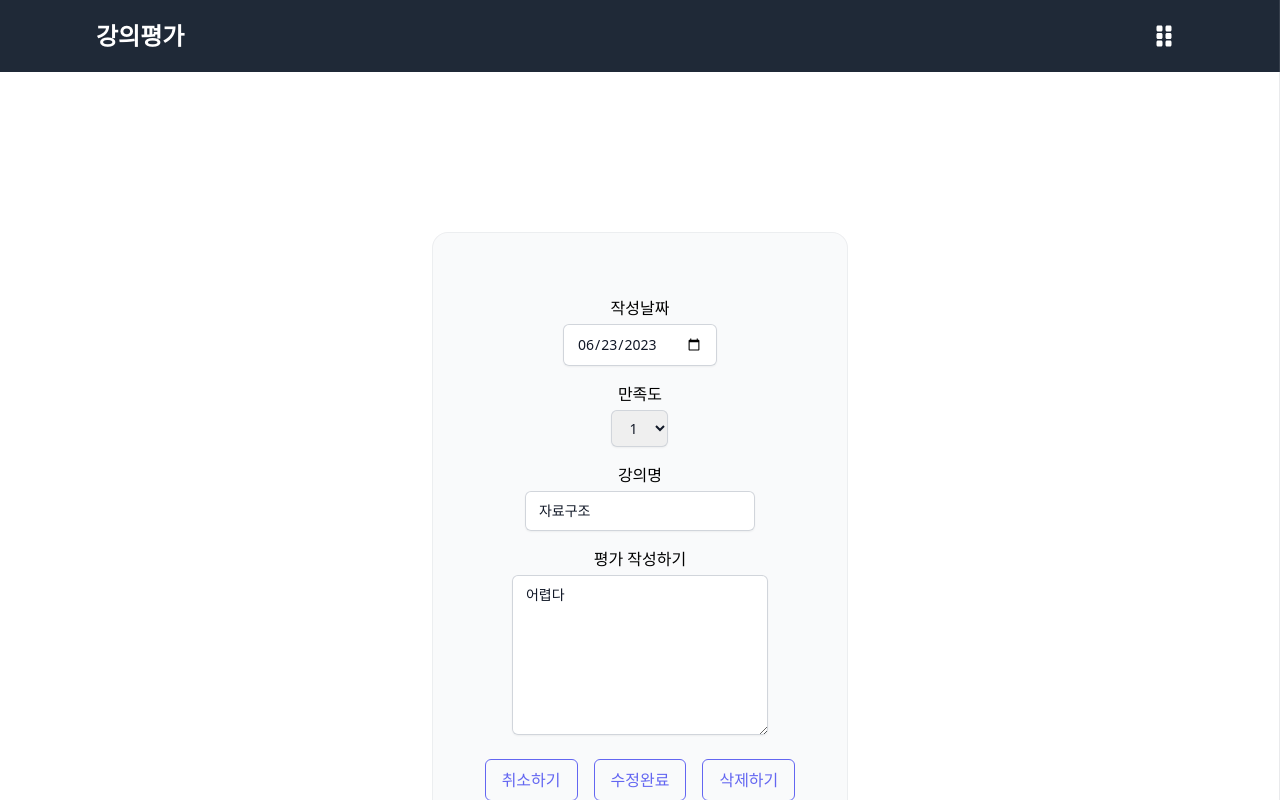
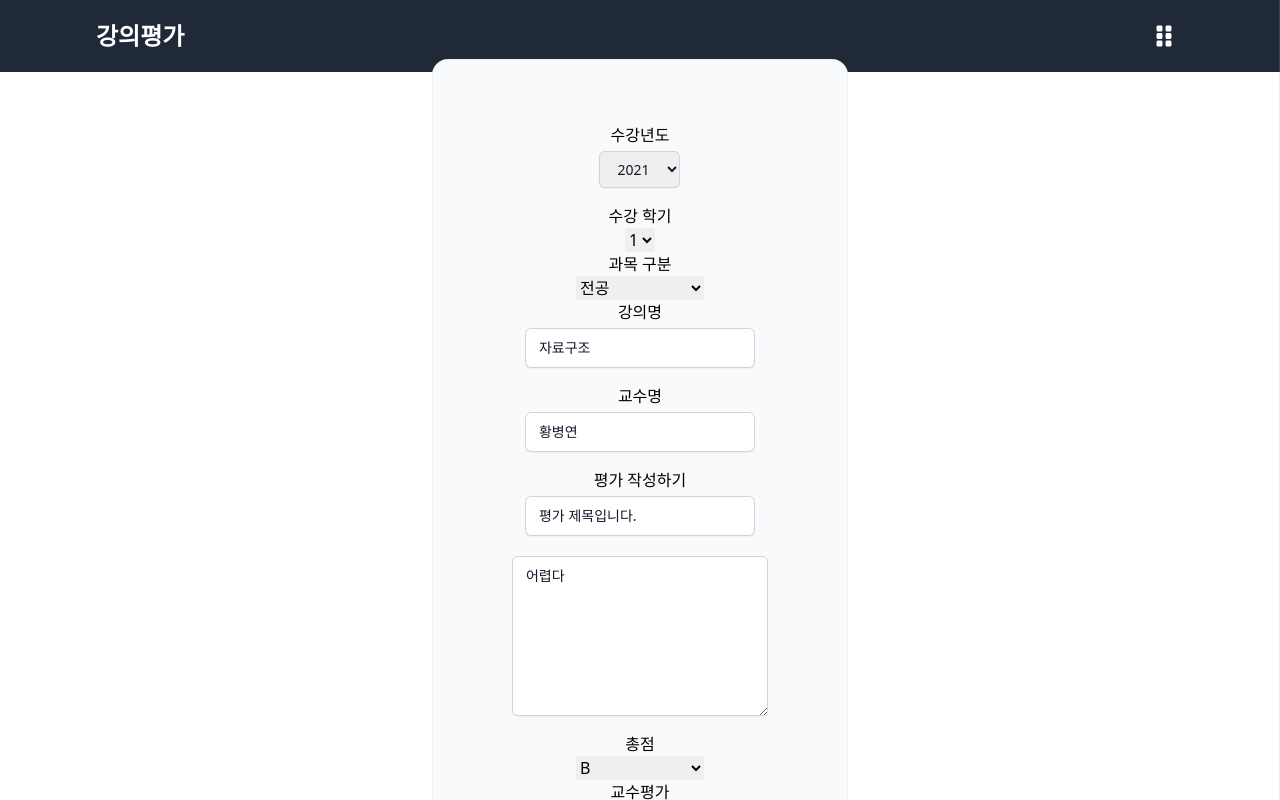
Before and after one commit to CUK-LikeLion-Team8-Assigment/Front, a React (Create React App) app: page /edit/1 in a window 1280 px wide. Shown: the top 800 px of the page. Built offline with nearby package versions, Linux system fonts and the light colour scheme; sample sign-in values are in the browser's storage.

Commit message:
데이터목록 수정완료

```diff
--- a/src/App.js
+++ b/src/App.js
@@ -12,34 +12,67 @@ import { useSelector } from "react-redux";
 
 const AssessmentData = [
   {
-    id: 1,
-    score: 1,
-    lecture: "자료구조",
-    content: "어렵다",
-    date: 1687513053255,
+    userID: 1,
+    lectureName: "자료구조",
+    professorName: "황병연",
+    lectureYear: 2021,
+    semesterDivide: 1,
+    lectureDivide: "전공",
+    evaluationTitle: "평가 제목입니다.",
+    evaluationContent: "어렵다",
+    totalScore: "B",
+    creditScore: "B",
+    comfortableScore: "C",
+    lectureScore: "C",
+
   },
   {
-    id: 2,
-    score: 2,
-    lecture: "이산수학",
-    content: "조금 어렵다",
-    date: 1687513053256,
+    userID: 2,
+    lectureName: "이산수학",
+    professorName: "교수님 이름",
+    lectureYear: 2022,
+    semesterDivide: 2,
+    lectureDivide: "전공",
+    evaluationTitle: "평가 제목입니다.",
+    evaluationContent: "조금 어렵다",
+    totalScore: "A",
+    creditScore: "B",
+    comfortableScore: "B",
+    lectureScore: "C",
+
   },
   {
-    id: 3,
-    score: 3,
-    lecture: "논회설",
-    content: "많이 어렵다",
-    date: 1687513053257,
+    userID: 3,
+    lectureName: "논회설",
+    professorName: "교수님 이름",
+    lectureYear: 2020,
+    semesterDivide: 1,
+    lectureDivide: "전공",
+    evaluationTitle: "평가 제목입니다.",
+    evaluationContent: "많이 어렵다",
+    totalScore: "B",
+    creditScore: "C",
+    comfortableScore: "C",
+    lectureScore: "D",
+
   },
   {
-    id: 4,
-    score: 4,
-    lecture: "컴퓨터구조",
-    content: "많이많이 어렵다",
-    date: 1687513053257,
+    userID: 4,
+    lectureName: "컴퓨터구조",
+    professorName: "교수님 이름",
+    lectureYear: 2023,
+    semesterDivide: 2,
+    lectureDivide: "전공",
+    evaluationTitle: "평가 제목입니다.",
+    evaluationContent: "많이많이 어렵다",
+    totalScore: "C",
+    creditScore: "C",
+    comfortableScore: "D",
+    lectureScore: "D",
+
   },
 ];
+
 
 const reducer = (state, action) => {
   let newState = [];
@@ -52,12 +85,12 @@ const reducer = (state, action) => {
       break;
     }
     case "REMOVE": {
-      newState = state.filter((it) => it.id !== action.targetId);
+      newState = state.filter((it) => it.userID !== action.targetId);
       break;
     }
     case "EDIT": {
       newState = state.map((it) =>
-        it.id === action.data.id ? { ...action.data } : it
+        it.userID === action.data.userID ? { ...action.data } : it
       );
       break;
     } //전달받은 아이디와 일치하는 요소를 찾아낸 다음에 일치하는 요소에는 action.data 를 전달하게 함
@@ -81,15 +114,34 @@ function App() {
 
   const dataID = useRef(5);
   //CREATE
-  const onCreate = (date, lecture, content, score) => {
+  const onCreate = (
+    lectureName,
+    professorName,
+    lectureYear,
+    semesterDivide,
+    lectureDivide,
+    evaluationTitle,
+    evaluationContent,
+    totalScore,
+    creditScore,
+    comfortableScore,
+    lectureScore
+  ) => {
     dispatch({
       type: "CREATE",
       data: {
-        id: dataID.current,
-        date: new Date(date).getTime(),
-        lecture,
-        content,
-        score,
+        userID: dataID.current,
+        lectureName,
+        professorName,
+        lectureYear: new Date(lectureYear).getTime(),
+        semesterDivide,
+        lectureDivide,
+        evaluationTitle,
+        evaluationContent,
+        totalScore,
+        creditScore,
+        comfortableScore,
+        lectureScore,
       },
     });
     dataID.current += 1;
@@ -99,15 +151,35 @@ function App() {
     dispatch({ type: "REMOVE", targetId });
   };
   //onEdit
-  const onEdit = (targetId, date, lecture, content, score) => {
+  const onEdit = (
+    targetId,
+    lectureName,
+    professorName,
+    lectureYear,
+    semesterDivide,
+    lectureDivide,
+    evaluationTitle,
+    evaluationContent,
+    totalScore,
+    creditScore,
+    comfortableScore,
+    lectureScore
+  ) => {
     dispatch({
       type: "EDIT",
       data: {
-        id: targetId,
-        date: new Date(date).getTime(),
-        lecture,
-        content,
-        score,
+        userID: targetId,
+        lectureName,
+        professorName,
+        lectureYear: new Date(lectureYear).getTime(),
+        semesterDivide,
+        lectureDivide,
+        evaluationTitle,
+        evaluationContent,
+        totalScore,
+        creditScore,
+        comfortableScore,
+        lectureScore,
       },
     });
   };
--- a/src/components/crud_component/Editor.jsx
+++ b/src/components/crud_component/Editor.jsx
@@ -9,16 +9,23 @@ export const getStringDate = (dateString) => {
 
 const Editor = ({ isEdit, originData }) => {
   const contentRef = useRef();
-  const [content, setContent] = useState("");
-  const [score, setScore] = useState(3);
-  const [date, setDate] = useState(getStringDate(new Date()));
-  const [lecture, setLecture] = useState("");
+  const [evaluationContent, setEvaluationContent] = useState("");
+  const [lectureYear, setLectureYear] = useState(2023);
+  const [lectureName, setLectureName] = useState("");
+  const [professorName, setProfessorName] = useState("");
+  const [semesterDivide, setSemesterDivide] = useState("1");
+  const [lectureDivide, setLectureDivide] = useState("전공");
+  const [evaluationTitle, setEvaluationTitle] = useState("");
+  const [totalScore, setTotalScore] = useState("A");
+  const [comfortableScore, setComfortableScore] = useState("A");
+  const [creditScore, setCreditScore] = useState("A");
+  const [lectureScore, setLectureScore] = useState("A");
 
   const { onCreate, onEdit, onRemove } = useContext(AssessmentDispatchContext);
 
   const navigate = useNavigate();
   const handleSubmit = () => {
-    if (content.length < 1) {
+    if (evaluationContent.length < 1) {
       contentRef.current.focus();
       return;
     }
@@ -29,9 +36,37 @@ const Editor = ({ isEdit, originData }) => {
       )
     ) {
       if (!isEdit) {
-        onCreate(date, lecture, content, score);
+
+        // 새로운 일기 작성
+        onCreate(
+          lectureName,
+          professorName,
+          lectureYear,
+          semesterDivide,
+          lectureDivide,
+          evaluationTitle,
+          evaluationContent,
+          totalScore,
+          creditScore,
+          comfortableScore,
+          lectureScore
+        );
       } else {
-        onEdit(originData.id, date, lecture, content, score);
+        // 일기 수정
+        onEdit(
+          originData.userID,
+          lectureName,
+          professorName,
+          lectureYear,
+          semesterDivide,
+          lectureDivide,
+          evaluationTitle,
+          evaluationContent,
+          totalScore,
+          creditScore,
+          comfortableScore,
+          lectureScore
+        );
       }
     }
     //onCreate 함수는 App.js 에서 date, content, emotion 을 받았었음
@@ -40,20 +75,40 @@ const Editor = ({ isEdit, originData }) => {
 
   const handleRemove = () => {
     if (window.confirm("정말 삭제하시겠습니까?")) {
-      onRemove(originData.id);
+      onRemove(originData.userID);
       navigate(-1);
     }
   };
 
   useEffect(() => {
-    if (isEdit) {
-      const originDate = new Date(parseInt(originData.date));
-      setDate(getStringDate(originDate));
-      setScore(originData.score);
-      setLecture(originData.lecture);
-      setContent(originData.content);
+    if (isEdit && originData ) {
+      setLectureYear(originData.lectureYear);
+      setLectureName(originData.lectureName);
+      setEvaluationContent(originData.evaluationContent);
+      setComfortableScore(originData.comfortableScore)
+      setEvaluationTitle(originData.evaluationTitle)
+      setCreditScore(originData.creditScore)
+      setLectureScore(originData.lectureScore)
+      setTotalScore(originData.totalScore)
+      setProfessorName(originData.professorName)
     }
   }, [isEdit, originData]);
+
+const getYearOptions = (startYear, endYear) => {
+  const years = [];
+  for (let year = startYear; year <= endYear; year++) {
+    years.push(year);
+  }
+  return years;
+};
+  const startYear = 2005;
+  const endYear = 2023;
+  const yearOptions = getYearOptions(startYear, endYear);
+
+
+  const handleYearChange = (e) => {
+    setLectureYear(Number(e.target.value));
+  };
 
   return (
     <>
@@ -63,45 +118,52 @@ const Editor = ({ isEdit, originData }) => {
           <div className="-mt-2 p-2 lg:mt-0 lg:w-full lg:max-w-md lg:flex-shrink-0">
             <div className="rounded-2xl bg-gray-50 py-10 text-center ring-1 ring-inset ring-gray-900/5 lg:flex lg:flex-col lg:justify-center lg:py-16">
               <div>
-                <section>
-                  <h4>작성날짜</h4>
-                  <div className="flex justify-center items-center">
-                    <input
-                      value={date}
-                      onChange={(e) => setDate(e.target.value)}
-                      type="date"
-                      className="block mt-1 mb-4 rounded-md border-0 px-3.5 py-2 text-gray-900 shadow-sm ring-1 ring-inset ring-gray-300 placeholder:text-gray-400 focus:ring-2 focus:ring-inset focus:ring-indigo-600 sm:text-sm sm:leading-6"
-                    />
-                  </div>
-                </section>
-              </div>
-              <section>
-                <h4>만족도</h4>
+                <h4>수강년도</h4>
                 <div className="flex justify-center items-center">
                   <select
+                    value={lectureYear}
+                    onChange={handleYearChange}
+                    className="block mt-1 mb-4 rounded-md border-0 px-3.5 py-2 text-gray-900 shadow-sm ring-1 ring-inset ring-gray-300 placeholder:text-gray-400 focus:ring-2 focus:ring-inset focus:ring-indigo-600 sm:text-sm sm:leading-6"
+                  >
+                    {yearOptions.map((year) => (
+                      <option key={year} value={year}>
+                        {year}
+                      </option>
+                    ))}
+                  </select>
+                </div>{" "}
+                <h4>수강 학기</h4>
+                <select
                   name="score"
-                    value={score}
+                  value={semesterDivide}
                   onChange={(e) => {
-                      setScore(Number(e.target.value));
+                    setSemesterDivide(Number(e.target.value));
                   }}
-                    className="block mt-1 mb-4 rounded-md border-0 px-3.5 py-2 text-gray-900 shadow-sm ring-1 ring-inset ring-gray-300 placeholder:text-gray-400 focus:ring-2 focus:ring-inset focus:ring-indigo-600 sm:text-sm sm:leading-6"
                 >
                   <option value={1}>1</option>
                   <option value={2}>2</option>
-                    <option value={3}>3</option>
-                    <option value={4}>4</option>
-                    <option value={5}>5</option>
                 </select>
               </div>
-              </section>
-              <section>
+              <h4>과목 구분</h4>
+              <select
+                name="score"
+                value={lectureDivide}
+                onChange={(e) => {
+                  setLectureDivide(e.target.value);
+                }}
+                className="w-32 mx-auto"
+              >
+                <option value="전공">전공</option>
+                <option value="교양">교양</option>
+              </select>
+
               <h4>강의명</h4>
               <div className="flex justify-center items-center">
                 <input
                   placeholder="강의명"
-                    value={lecture}
+                  value={lectureName}
                   onChange={(e) => {
-                      setLecture(e.target.value);
+                    setLectureName(e.target.value);
                   }}
                   type="text"
                   name="first-name"
@@ -109,21 +171,98 @@ const Editor = ({ isEdit, originData }) => {
                   className="block mt-1 mb-4 rounded-md border-0 px-3.5 py-2 text-gray-900 shadow-sm ring-1 ring-inset ring-gray-300 placeholder:text-gray-400 focus:ring-2 focus:ring-inset focus:ring-indigo-600 sm:text-sm sm:leading-6"
                 />
               </div>
-              </section>
-              <section>
+              <h4>교수명</h4>
+              <div className="flex justify-center items-center">
+                <input
+                  placeholder="교수명"
+                  value={professorName}
+                  onChange={(e) => {
+                    setProfessorName(e.target.value);
+                  }}
+                  type="text"
+                  name="first-name"
+                  id="first-name"
+                  className="block mt-1 mb-4 rounded-md border-0 px-3.5 py-2 text-gray-900 shadow-sm ring-1 ring-inset ring-gray-300 placeholder:text-gray-400 focus:ring-2 focus:ring-inset focus:ring-indigo-600 sm:text-sm sm:leading-6"
+                />
+              </div>
+
               <h4>평가 작성하기</h4>
+              <div className="flex justify-center items-center">
+                <input
+                  placeholder="제목"
+                  value={evaluationTitle}
+                  onChange={(e) => {
+                    setEvaluationTitle(e.target.value);
+                  }}
+                  type="text"
+                  name="first-name"
+                  id="first-name"
+                  className="block mt-1 mb-4 rounded-md border-0 px-3.5 py-2 text-gray-900 shadow-sm ring-1 ring-inset ring-gray-300 placeholder:text-gray-400 focus:ring-2 focus:ring-inset focus:ring-indigo-600 sm:text-sm sm:leading-6"
+                />
+              </div>
               <div className="flex justify-center items-center">
                 <textarea
                   placeholder="평가를 작성해주세요"
                   ref={contentRef}
-                    value={content}
+                  value={evaluationContent}
                   onChange={(e) => {
-                      setContent(e.target.value);
+                    setEvaluationContent(e.target.value);
                   }}
                   className="block h-40 w-64 mt-1 mb-4 rounded-md border-0 px-3.5 py-2 text-gray-900 shadow-sm ring-1 ring-inset ring-gray-300 placeholder:text-gray-400 focus:ring-2 focus:ring-inset focus:ring-indigo-600 sm:text-sm sm:leading-6"
                 />
               </div>
-              </section>
+              <h4>총점</h4>
+              <select
+                name="score"
+                value={totalScore}
+                onChange={(e) => {
+                  setTotalScore(e.target.value);
+                }}
+                className="w-32 mx-auto"
+              >
+                <option value="A">A</option>
+                <option value="B">B</option>
+                <option value="C">C</option>
+              </select>
+              <h4>교수평가</h4>
+              <select
+                name="score"
+                value={creditScore}
+                onChange={(e) => {
+                  setCreditScore(e.target.value);
+                }}
+                className="w-32 mx-auto"
+              >
+                <option value="A">A</option>
+                <option value="B">B</option>
+                <option value="C">C</option>
+              </select>
+              <h4>성적받기좋은정도</h4>
+              <select
+                name="score"
+                value={comfortableScore}
+                onChange={(e) => {
+                  setComfortableScore(e.target.value);
+                }}
+                className="w-32 mx-auto"
+              >
+                <option value="A">A</option>
+                <option value="B">B</option>
+                <option value="C">C</option>
+              </select>
+              <h4>강의력</h4>
+              <select
+                name="score"
+                value={lectureScore}
+                onChange={(e) => {
+                  setLectureScore(e.target.value);
+                }}
+                className="w-32 mx-auto"
+              >
+                <option value="A">A</option>
+                <option value="B">B</option>
+                <option value="C">C</option>
+              </select>
               <section>
                 <div>
                   <button
@@ -140,12 +279,14 @@ const Editor = ({ isEdit, originData }) => {
                   >
                     {isEdit ? "수정완료" : "작성완료"}
                   </button>
+                  {isEdit && (
                     <button
                       onClick={handleRemove}
                       className="border border-indigo-500 text-indigo-500 rounded-md px-4 py-2 m-2 transition duration-500 ease select-none hover:text-white hover:bg-indigo-600 focus:outline-none focus:shadow-outline"
                     >
                       삭제하기
                     </button>
+                  )}
                 </div>
               </section>
             </div>
--- a/src/pages/crud/Edit.jsx
+++ b/src/pages/crud/Edit.jsx
@@ -2,7 +2,6 @@ import { useContext, useEffect, useState } from "react";
 import { useNavigate, useParams } from "react-router-dom";
 import { AssessmentStateContext } from "../../App";
 import Editor from "../../components/crud_component/Editor";
-
 
 const Edit = () => {
   const [originData, setOriginData] = useState();
@@ -14,7 +13,7 @@ const Edit = () => {
   useEffect(() => {
     if (assessmentList.length >= 1) {
       const targetAssessment = assessmentList.find(
-        (it) => parseInt(it.id) === parseInt(id)
+        (it) => parseInt(it.userID) === parseInt(id)
       );
       setOriginData(targetAssessment);
 
```
Also changed, not shown: src/components/crud_component/AssessmentList.jsx (+17 -12 lines), src/components/crud_component/ListItem.jsx (+18 -14 lines), src/pages/crud/Detail.jsx (+5 -10 lines). Lines whose indentation alone changed are shown as unchanged.
